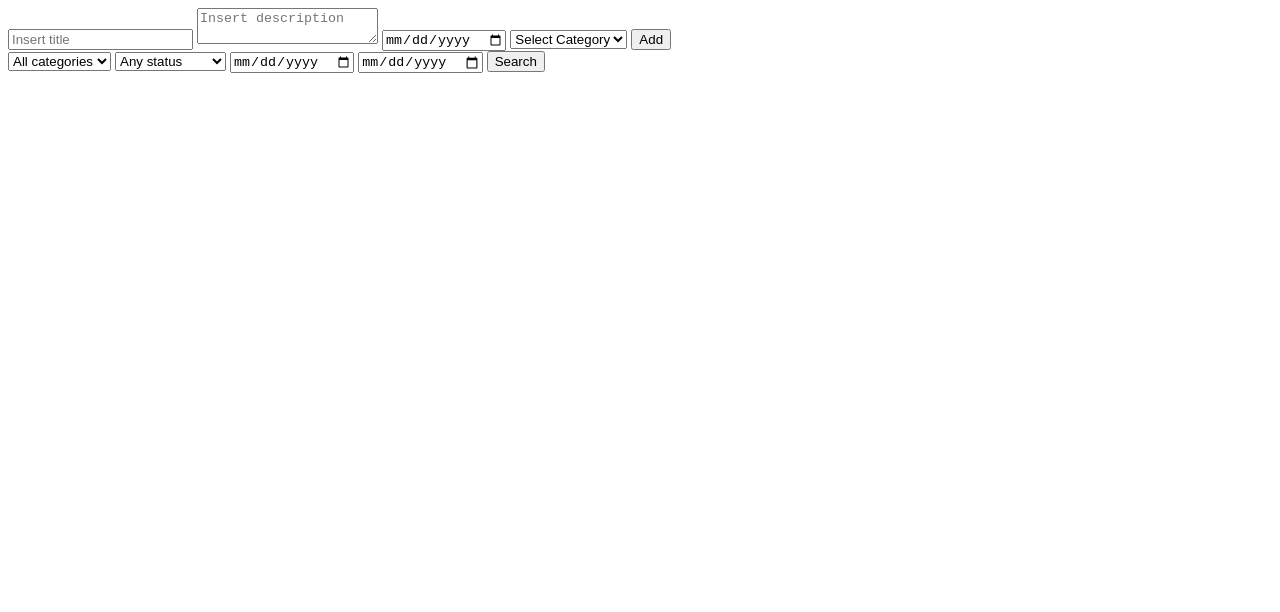
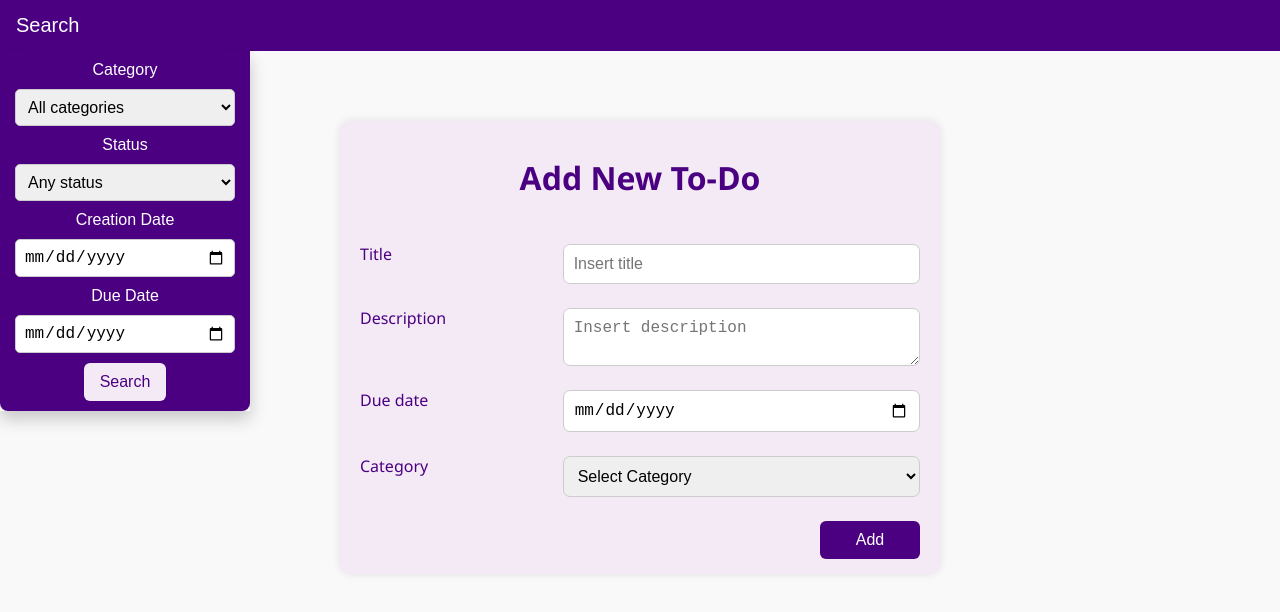
Before and after one commit to CamillaMar/HelloWeb, a plain HTML site: page todoTS/todo.html in a window 1280 px wide. Drawn offline with Linux system fonts and the light colour scheme.

Commit message:
aggiunge css al todo

```diff
--- /dev/null
+++ b/todoTS/css/todo.css
@@ -0,0 +1,235 @@
+* {
+    box-sizing: border-box;
+}
+
+body {
+    font-family: 'Segoe UI', Tahoma, Verdana, sans-serif;
+    background-color: #f9f9f9;
+    color: #333;
+    margin: auto;
+    display: flex;
+    justify-content: center;
+    flex-wrap: wrap;
+
+}
+main{
+    margin: auto;
+    padding-top: 50px;
+}
+
+#create-form {
+    background: rgb(243, 234, 246);
+    font-size: 1rem;
+    padding: 15px 20px;
+    border-radius: 10px;
+    max-width: 600px;
+    min-width: 100%;
+    width: 800px;
+    margin-bottom: 30px;
+    box-shadow: 0 0 8px rgba(0,0,0,0.1);
+    flex-grow: 2;
+    flex-shrink: 0;
+    flex-basis: auto;
+    /* display: flex;
+    flex-direction: column;
+    gap: 15px; */
+    display: grid;
+    gap: 8px;
+    line-height: 1.3;
+    grid-template-columns: 1fr 2fr;
+    gap: 24px;
+    align-items:self-start
+
+}
+
+#create-form > h1{
+    grid-column: 1/span 2;
+    color: indigo;
+    justify-self: Center;
+}
+
+#create-form > label:not(:first-child),
+#create-form-form [type="submit"] {
+  margin-block-start: 0;
+}
+
+#create-form > label {
+    color: indigo;
+    align-self: start;
+}
+
+#create-form > button {
+    background-color: indigo;
+    color: white;
+    border: none;
+    padding: 10px;
+    border-radius: 6px;
+    font-size: 1rem;
+    width: 100px;
+    cursor: pointer;
+    transition: background-color 0.3s ease;
+    /* grid-column: 1 / span 2; */
+    grid-column-start: 2;
+    justify-self: end;
+
+}
+
+form#create-form button:hover {
+    background-color: rgb(119, 50, 169);
+}
+
+form#create-form input[type="text"],
+form#create-form textarea,
+form#create-form input[type="date"],
+form#create-form select {
+    padding: 10px;
+    font-size: 1rem;
+    border: 1px solid #ccc;
+    border-radius: 7px;
+    width: 100%;
+}
+
+form#create-form textarea {
+    min-height: 50px;
+}
+
+nav {
+    margin-bottom: 20px;
+    overflow: hidden;
+    background-color: indigo;
+    font-family: Arial;
+    width: 100%;
+}
+
+.dropdown {
+    float: left;
+    overflow: hidden;
+}
+
+.dropdown .dropbtn {
+    font-size: 20px;
+    border: none;
+    color: white;
+    padding: 14px 16px;
+    background-color: inherit;
+    font-family: inherit;
+    margin: 0;
+}
+
+.dropdown-content{
+    display: none;
+    position: absolute;
+    min-width: 160px;
+    box-shadow: 0px 8px 16px 0px rgba(0,0,0,0.2);
+    z-index: 1;
+}
+
+#search-form {
+    background: indigo;
+    color: white;
+    padding: 10px 15px;
+    border-radius: 0 0 8px 8px;
+    max-width: 600px;
+    width: 250px;
+    display: flex;
+    flex-direction:column;
+    gap: 10px;
+    flex-wrap: wrap;
+    align-items: center;
+}
+
+.dropdown:hover .dropdown-content {
+    display: block;
+}
+
+form#search-form select,
+form#search-form input[type="date"] {
+    padding: 8px;
+    font-size: 1rem;
+    border: 1px solid #ccc;
+    border-radius: 5px;
+    width: 100%;
+}
+
+form#search-form button {
+    background-color: rgb(243, 234, 246);
+    color: indigo;
+    border: none;
+    padding: 10px 16px;
+    border-radius: 6px;
+    cursor: pointer;
+    font-size: 1rem;
+    transition: background-color 0.3s ease;
+}
+
+form#search-form button:hover {
+    background-color:rgb(167, 117, 184);
+}
+
+/* Container lista Todo */
+#todo-list-container {
+    max-width: 700px;
+    margin: 0 auto;
+    display: flex;
+    flex-wrap: wrap;
+    gap: 10px;
+}
+
+/* Singolo todo card */
+div.todo-container {
+    background: rgb(243, 234, 246);
+    border-radius: 10px;
+    box-shadow: 0 0 10px rgb(0 0 0 / 0.1);
+    padding: 15px 20px;
+    display: flex;
+    flex-direction: column;
+    max-width: 230px;
+    gap: 8px;
+}
+
+div.todo-container h2 {
+    margin: 0 0 5px 0;
+    font-size: 1.4rem;
+    color: #222;
+}
+
+div.todo-container p {
+    margin: 0;
+    font-size: 1rem;
+    color: #555;
+}
+
+div.todo-container strong {
+    font-weight: 600;
+    color: #444;
+}
+
+div.todo-container button {
+    align-self: flex-end;
+    margin-top: 10px;
+    margin-right: 10px;
+    padding: 8px 12px;
+    border: none;
+    border-radius: 6px;
+    cursor: pointer;
+    font-size: 0.9rem;
+    transition: background-color 0.25s ease;
+}
+
+div.todo-container button[data-action="complete"] {
+    background-color: indigo;
+    color: white;
+}
+
+div.todo-container button[data-action="complete"]:hover {
+    background-color: rgb(119, 50, 169);
+}
+
+div.todo-container button[data-action="delete"] {
+    background-color: rgb(42, 3, 69);
+    color: white;
+}
+
+div.todo-container button[data-action="delete"]:hover {
+    background-color: rgb(119, 50, 169);
+}
--- a/todoTS/jsFiles/todo.js
+++ b/todoTS/jsFiles/todo.js
@@ -179,13 +179,13 @@ export class Todo {
         const cardCategory = document.createElement("strong");
         const statusBtn = document.createElement("button");
         const deleteBtn = document.createElement("button");
-        cardTitle.textContent = "Title: " + this._title;
-        cardDescription.textContent = "Description: " + this._description;
-        creationDate.textContent = "Creation date: " + (this._createdAt ? this._createdAt.toLocaleDateString() : "");
-        deadline.textContent = "Due date: " + (this._dueDate ? new Date(this._dueDate).toLocaleDateString() : "No due date");
-        cardStatus.textContent = "Status: " + (this._status ? "Completed" : "Not completed");
+        cardTitle.textContent = "Title:     " + this._title;
+        cardDescription.textContent = "Description:     " + this._description;
+        creationDate.textContent = "Creation date:    " + (this._createdAt ? this._createdAt.toLocaleDateString() : "");
+        deadline.textContent = "Due date:   " + (this._dueDate ? new Date(this._dueDate).toLocaleDateString() : "No due date");
+        cardStatus.textContent = "Status:   " + (this._status ? "Completed" : "Not completed");
         cardCategory.textContent = "Category: " + categoryName.categoryName;
-        statusBtn.textContent = !this._status ? "Mark as completed" : "Mark as uncompleted";
+        statusBtn.textContent = !this._status ? "Completed" : "Uncompleted";
         statusBtn.setAttribute("data-action", "complete");
         statusBtn.setAttribute("data-id", id.toString());
         statusBtn.id = `status-btn-${id}`;
@@ -196,7 +196,7 @@ export class Todo {
         const completedDate = document.createElement("p");
         if (this._status && this._completedAt) {
             completedDate.classList.add("completed-date");
-            completedDate.textContent = "Completion date: " + new Date(this._completedAt).toLocaleDateString();
+            completedDate.textContent = "Completed on:  " + new Date(this._completedAt).toLocaleDateString();
         }
         console.log(cardTitle);
         this.todoContainer.append(cardTitle, cardDescription, creationDate, deadline, cardCategory, cardStatus);
@@ -204,6 +204,7 @@ export class Todo {
             this.todoContainer.append(completedDate);
         }
         this.todoContainer.append(statusBtn, deleteBtn);
+        this.todoContainer.classList.add("todo-container");
     }
     async completeTodo(id) {
         this._status = !this._status;
--- a/todoTS/todo.html
+++ b/todoTS/todo.html
@@ -4,44 +4,63 @@
     <meta charset="UTF-8">
     <meta name="viewport" content="width=device-width, initial-scale=1.0">
     <title>To Do List</title>
-    <link rel="stylesheet" href="">
+    <link rel="stylesheet" href="css/todo.css">
 </head>
 <body>
+    <nav class="navbar">
+        <div class="dropdown">
+            <button class="dropbtn">Search
+                <i class="fa fa-caret-down"></i>
+            </button>
+            <div class="dropdown-content">
+                <form id="search-form">
+                    <label for="search-category">Category</label>
+                    <select id="search-category" name="category">
+                        <option value="">All categories</option>
+                        <option value="1">Study</option>
+                        <option value="2">Work</option>
+                        <option value="3">Free Time</option>
+                    </select>
+                    <label for="search-status">Status</label>
+                    <select id="search-status" name="status">
+                        <option value="">Any status</option>
+                        <option value="true">Completed</option>
+                        <option value="false">Not Completed</option>
+                    </select>
+                    <label for="search-creation-date">Creation Date</label>
+                    <input type="date" id="search-creation-date" name="createdAt">
+                    <label for="search-due-date">Due Date</label>
+                    <input type="date" id="search-due-date" name="dueDate">
+
+                    <button type="submit" id="">Search</button>
+                </form>
+            </div>
+        </div>
+    </nav>
+    <main>
         <form method="POST" id="create-form">
+                <h1>Add New To-Do</h1>
+                <label for="title">Title</label>
                 <input type="text" id="title" placeholder="Insert title" required>
+
+                <label for="description">Description</label>
                 <textarea type="text" id="description" placeholder="Insert description" required></textarea>
+
+                <label for="due-date">Due date</label>
                 <input type="date" id="due-date" name="due-date" placeholder="Select due date">
+
+                <label for="category">Category</label>
                 <select name="cateory" id="category" required>
                     <option value="">Select Category</option>
                     <option value="1">Study</option>
                     <option value="2">Work</option>
                     <option value="3">Free Time</option>
                 </select>
+
             <button id="submit-btn">Add</button>
         </form>
-    <nav>
-        <form id="search-form">
-            <select id="search-category" name="category">
-                <option value="">All categories</option>
-                <option value="1">Study</option>
-                <option value="2">Work</option>
-                <option value="3">Free Time</option>
-            </select>
-
-            <select id="search-status" name="status">
-                <option value="">Any status</option>
-                <option value="true">Completed</option>
-                <option value="false">Not Completed</option>
-            </select>
-
-            <input type="date" id="search-due-date" name="dueDate">
-
-            <input type="date" id="search-creation-date" name="createdAt">
-
-            <button type="submit" id="">Search</button>
-        </form>
-    </nav>
         <div id="todo-list-container"></div>
+    </main>
     <script src="./jsFiles/todoHandler.js" type="module"></script>
 </body>
 </html>
```
Also changed, not shown: 2 other files. Lines whose indentation alone changed are shown as unchanged.
